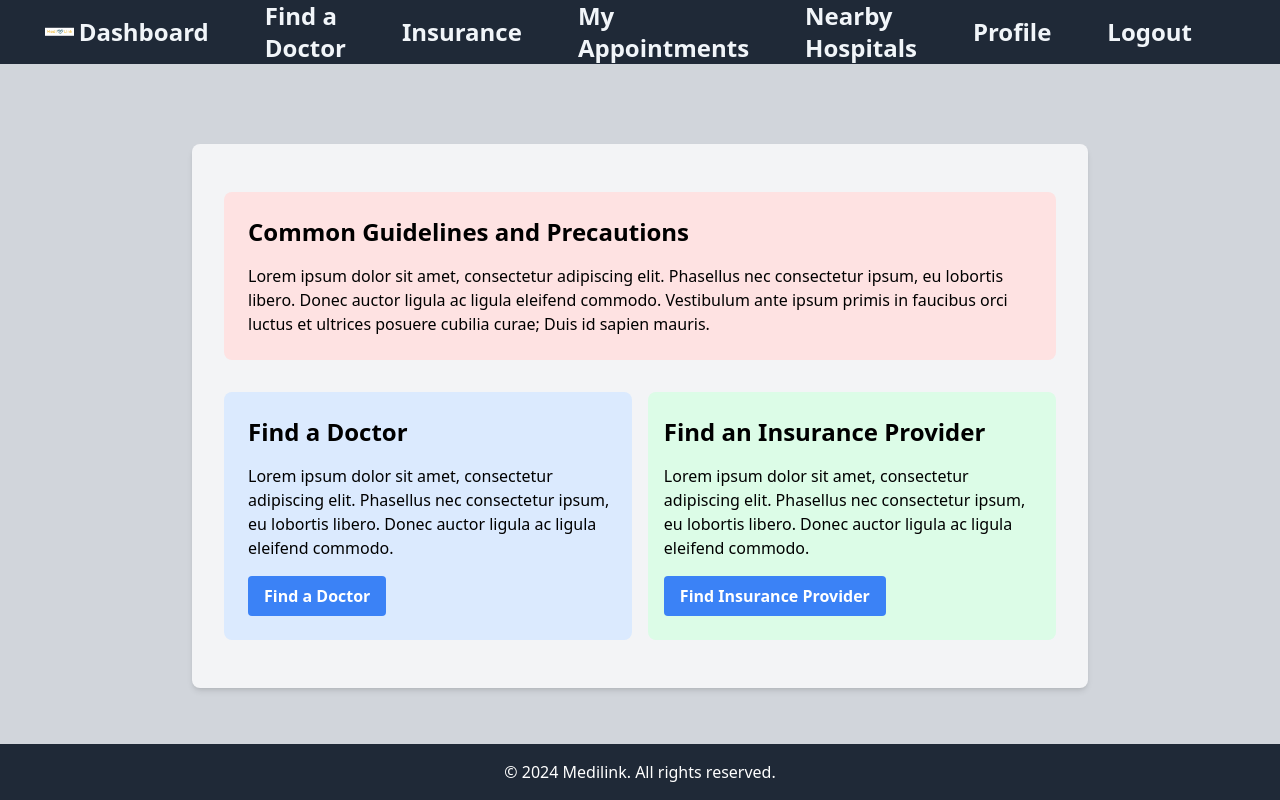
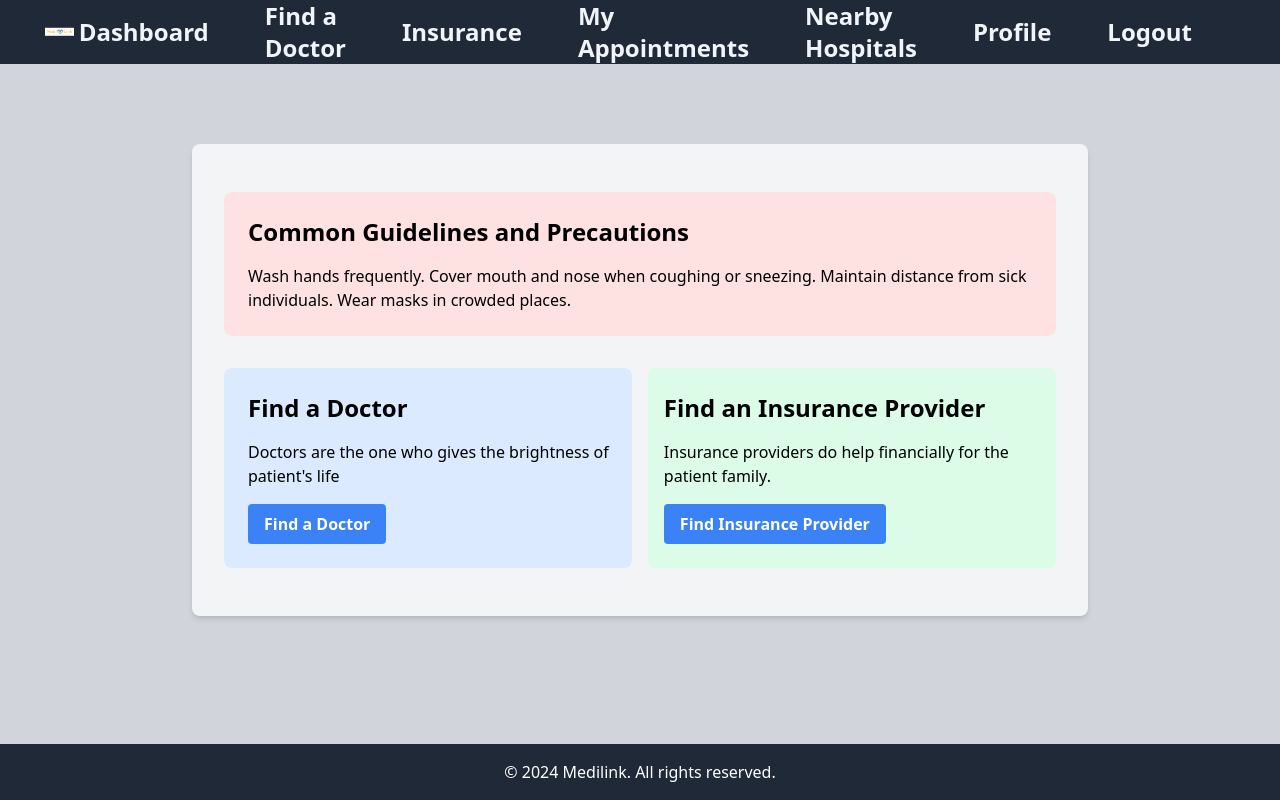
Before and after one commit to pavanpandya/patient-frontend, a Next.js app: page /dashboard in a window 1280 px wide. Built offline with nearby package versions, Linux system fonts and the light colour scheme.

Commit message:
Update dashboard.tsx

```diff
--- a/src/pages/dashboard.tsx
+++ b/src/pages/dashboard.tsx
@@ -13,7 +13,10 @@ const Dashboard: React.FC = () => {
           <div className="mb-8 bg-red-100 rounded-lg p-6">
             <h2 className="text-2xl font-bold mb-4">Common Guidelines and Precautions</h2>
             <p>
-              Lorem ipsum dolor sit amet, consectetur adipiscing elit. Phasellus nec consectetur ipsum, eu lobortis libero. Donec auctor ligula ac ligula eleifend commodo. Vestibulum ante ipsum primis in faucibus orci luctus et ultrices posuere cubilia curae; Duis id sapien mauris.
+              Wash hands frequently.
+              Cover mouth and nose when coughing or sneezing.
+              Maintain distance from sick individuals.
+              Wear masks in crowded places.
             </p>
           </div>
 
@@ -23,7 +26,7 @@ const Dashboard: React.FC = () => {
             <div className="md:w-1/2 md:pr-4 mb-8 md:mb-0 bg-blue-100 rounded-lg p-6">
               <h2 className="text-2xl font-bold mb-4">Find a Doctor</h2>
               <p>
-                Lorem ipsum dolor sit amet, consectetur adipiscing elit. Phasellus nec consectetur ipsum, eu lobortis libero. Donec auctor ligula ac ligula eleifend commodo.
+                Doctors are the one who gives the brightness of patient's life
               </p>
               <Link href="/search"
                 className="mt-4 inline-block bg-blue-500 hover:bg-blue-600 text-white font-bold py-2 px-4 rounded">
@@ -37,7 +40,7 @@ const Dashboard: React.FC = () => {
             <div className="md:w-1/2 md:pl-4 bg-green-100 rounded-lg p-6">
               <h2 className="text-2xl font-bold mb-4">Find an Insurance Provider</h2>
               <p>
-                Lorem ipsum dolor sit amet, consectetur adipiscing elit. Phasellus nec consectetur ipsum, eu lobortis libero. Donec auctor ligula ac ligula eleifend commodo.
+                Insurance providers do help financially for the patient family.
               </p>
               <Link href="/insurance"
                 className="mt-4 inline-block bg-blue-500 hover:bg-blue-600 text-white font-bold py-2 px-4 rounded">
```
